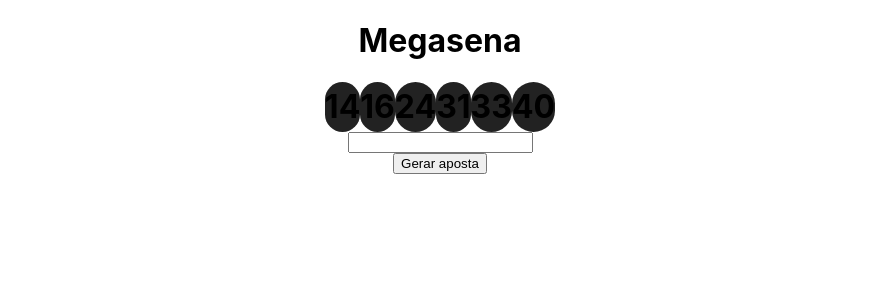
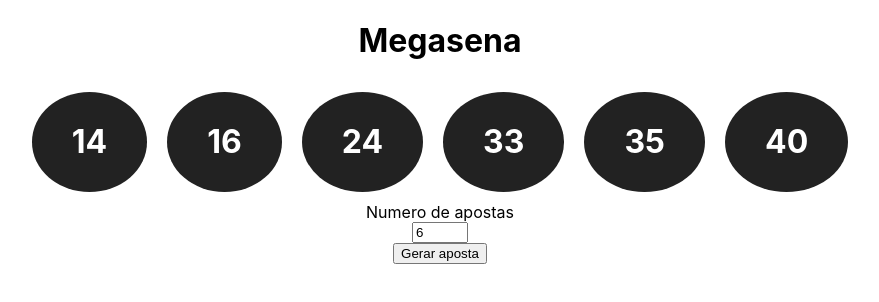
Before and after one commit to josoelvieira/Aprendizado-Next.js, a Next.js app in the folder excercicios/: page /exercicios/mega in a window 1280 px wide. Shown: the top 302 px of the page, without its empty margins (200-1079 px from the left). Built offline with nearby package versions, Linux system fonts and the light colour scheme.

Commit message:
Exercício gerador de números megasena

```diff
--- a/excercicios/components/Display.jsx
+++ b/excercicios/components/Display.jsx
@@ -4,10 +4,14 @@
         justifyContent:"center",
         alignItems:"center",
         textAlign:"center",
-        with:"50px",
-        height:"50px",
-        borderRadius:"25px",
-        background:"#222"}}>
+        with:"100px",
+        height:"100px",
+        borderRadius:"100%",
+        background:"#222",
+        padding:"40px",
+        margin:"10px",
+        color:"#fff",
+        }}>
             <h1>{props.numeros}</h1>
         </div>
     )
--- a/excercicios/function/mega.js
+++ b/excercicios/function/mega.js
@@ -1,4 +1,5 @@
 export function mega(qtde = 6, numeros = []) {
+    qtde = +qtde
     if(qtde < 6 && qtde > 60) {
         throw 'Número inválido';
     }
@@ -10,5 +11,7 @@
     const numeroAleatorio = parseInt(Math.random() * 60) + 1
     if (!numeros.includes(numeroAleatorio)) {
         return mega(qtde, [...numeros, numeroAleatorio]);
-    } else mega (qtde, numeros)
+    } else {
+        return mega (qtde, numeros)
+    }
 }
--- a/excercicios/pages/exercicios/mega.jsx
+++ b/excercicios/pages/exercicios/mega.jsx
@@ -1,9 +1,14 @@
-import { useState } from "react";
+import { useEffect, useState } from "react";
 import Display from "../../components/Display";
 import { mega } from "../../function/mega";
 
 export default function megasena() {
-    const [numeros, setNumeros] = useState(mega())
+    const [qtde, setQtde] = useState(6);
+    const [numeros, setNumeros] = useState([])
+
+    useEffect(() => {
+        setNumeros(mega())
+    }, [])
 
     function rederizarNumeros() {
         return numeros.map(
@@ -20,11 +25,15 @@
             <h1>Megasena</h1>
             <div style={{
                 display: "flex",
+                flexWrap: "wrap",
+                justifyContent: "center",
                 flexDirection: "row",
-
-            }}>{rederizarNumeros()}</div>
-            <input type="text" />
-            <button onClick={() => setNumeros (mega())}>Gerar aposta</button>
+            }}>
+                {rederizarNumeros()}
+            </div>
+            <span>Numero de apostas</span>
+            <input type="number" min={6} max={20} value={qtde} onChange={e => setQtde(e.target.value)}/>
+            <button onClick={() => setNumeros (mega(qtde))}>Gerar aposta</button>
         </div>
     )
 
```
